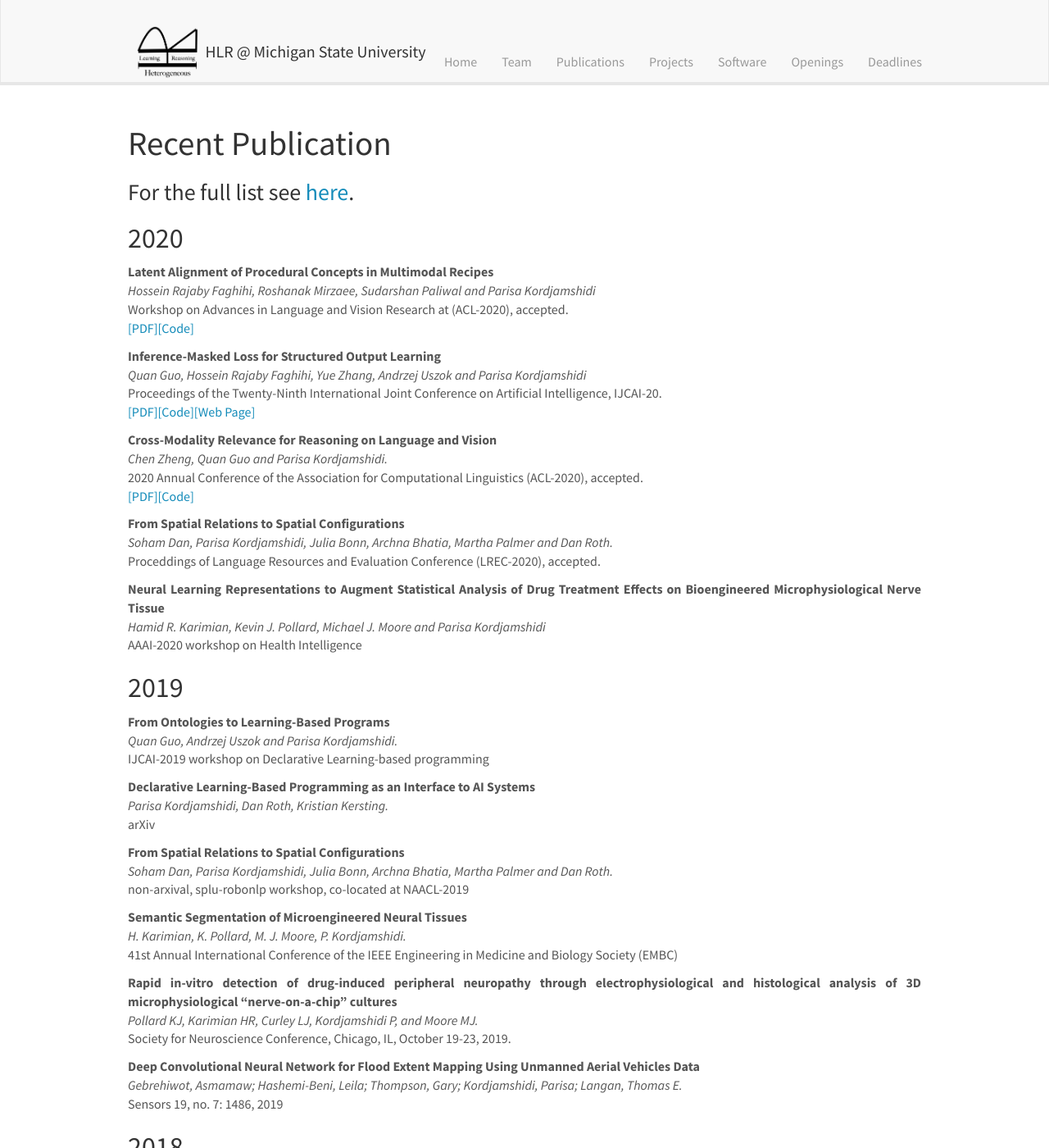
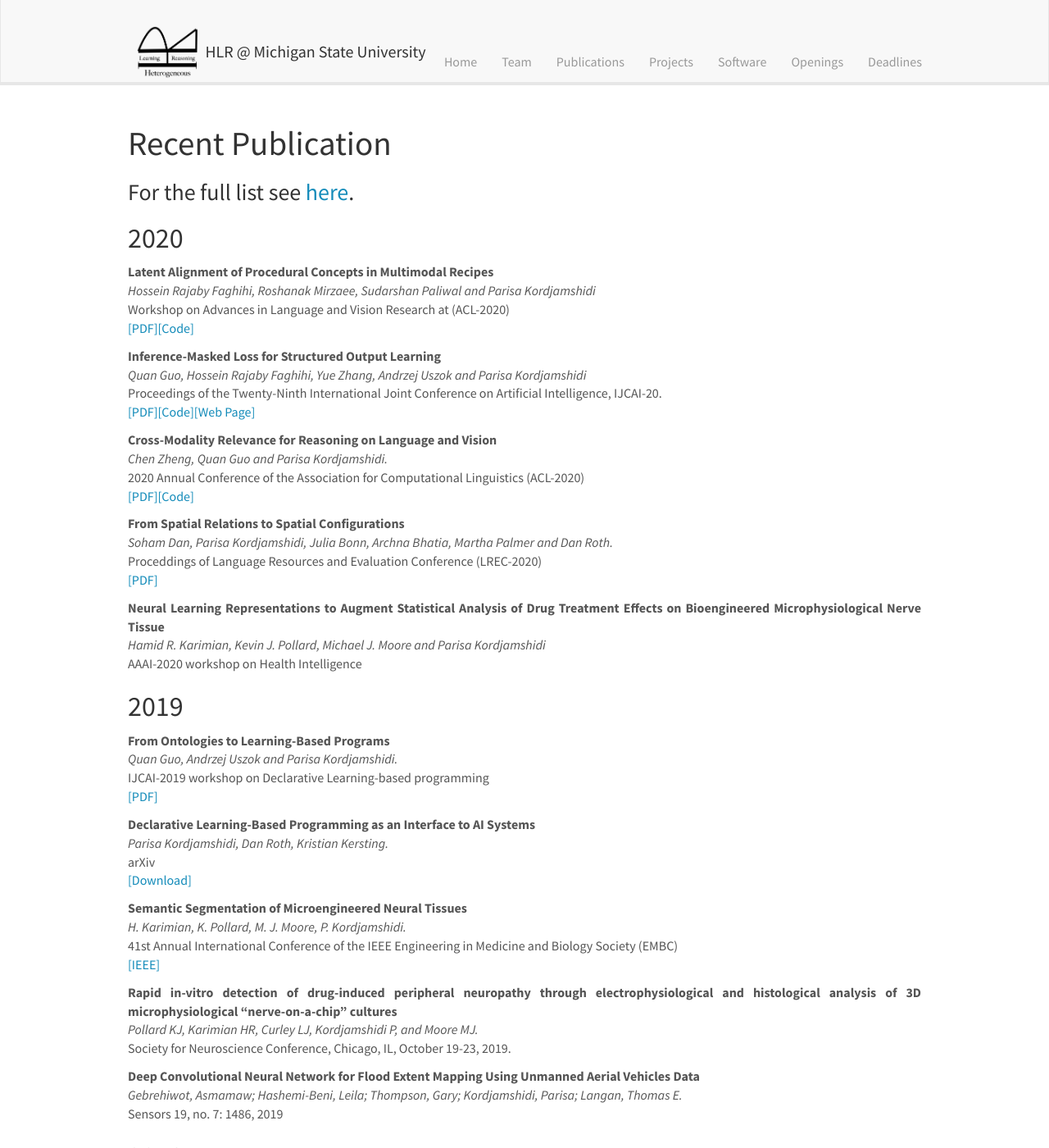
Before and after one commit to HLR/HLR.github.io, a Jekyll site: the page built from _pages/publications.md, in a window 1280 px wide and 1400 px high. Shown: the whole window at 82% size. Built offline with Jekyll 4.4.1, drawn with Linux system fonts in a browser that asks for light colours; nearby versions of some CDN libraries.

Commit message:
Update publist.yml

```diff
--- a/_data/publist.yml
+++ b/_data/publist.yml
@@ -1,7 +1,7 @@
 #2020
 - title: Latent Alignment of Procedural Concepts in Multimodal Recipes
   authors: Hossein Rajaby Faghihi, Roshanak Mirzaee, Sudarshan Paliwal and Parisa Kordjamshidi
-  venue: Workshop on Advances in Language and Vision Research at (ACL-2020), accepted.
+  venue: Workshop on Advances in Language and Vision Research at (ACL-2020)
   year: 2020
   links:
     - url: https://www.aclweb.org/anthology/2020.alvr-1.5/
@@ -23,7 +23,7 @@
 
 - title: "Cross-Modality Relevance for Reasoning on Language and Vision"
   authors: Chen Zheng, Quan Guo and Parisa Kordjamshidi.
-  venue: 2020 Annual Conference of the Association for Computational Linguistics (ACL-2020), accepted.
+  venue: 2020 Annual Conference of the Association for Computational Linguistics (ACL-2020)
   year: 2020
   links:
     - url: https://www.aclweb.org/anthology/2020.acl-main.683/
@@ -33,11 +33,11 @@
 
 - title: "From Spatial Relations to Spatial Configurations"
   authors: Soham Dan, Parisa Kordjamshidi, Julia Bonn, Archna Bhatia, Martha Palmer and Dan Roth.
-  venue: Proceddings of Language Resources and Evaluation Conference (LREC-2020), accepted.
+  venue: Proceddings of Language Resources and Evaluation Conference (LREC-2020)
   year: 2020
-#  links:
-#    - url: https://hlr.github.io/papers/IJCAI-2018-survey.pdf
-#      display:  Download
+  links:
+    - url: https://www.aclweb.org/anthology/2020.lrec-1.717/
+      display: PDF
 
 - title: Neural Learning Representations to Augment Statistical Analysis of Drug Treatment Effects on Bioengineered Microphysiological Nerve Tissue
   authors: Hamid R. Karimian, Kevin J. Pollard, Michael J. Moore and Parisa Kordjamshidi
@@ -51,8 +51,8 @@
   venue: IJCAI-2019 workshop on Declarative Learning-based programming
   year: 2019
   links:
-    - url: http://delbp.github.io/papers/DeLBP-2019_Accepted-3.pdf
-#      display:  Download
+    - url: https://delbp.github.io/papers/DeLBP-2019_Accepted-3.pdf
+      display: PDF
 
 - title: "Declarative Learning-Based Programming as an Interface to AI Systems"
   authors: Parisa Kordjamshidi, Dan Roth, Kristian Kersting.
@@ -60,21 +60,15 @@
   year: 2019
   links:
     - url: https://arxiv.org/pdf/1906.07809.pdf
-#      display:  Download
-
-
-- title: "From Spatial Relations to Spatial Configurations"
-  authors: Soham Dan, Parisa Kordjamshidi, Julia Bonn, Archna Bhatia, Martha Palmer and Dan Roth.
-  venue: non-arxival, splu-robonlp workshop, co-located at NAACL-2019
-  year: 2019
-#  links:
-#    - url: https://hlr.github.io/papers/IJCAI-2018-survey.pdf
-#      display:  Download
+      display:  Download
 
 - title: "Semantic Segmentation of Microengineered Neural Tissues"
   authors: "H. Karimian, K. Pollard, M. J. Moore, P. Kordjamshidi."
   venue: "41st Annual International Conference of the IEEE Engineering in Medicine and Biology Society (EMBC)"
   year: 2019
+  links:
+    - url: https://ieeexplore.ieee.org/document/8856378
+      display: IEEE
 #  links:
 #    - url: https://hlr.github.io/papers/IJCAI-2018-survey.pdf
 #      display:  Download
@@ -83,17 +77,12 @@
   authors: Pollard KJ, Karimian HR, Curley LJ, Kordjamshidi P, and Moore MJ.
   venue: Society for Neuroscience Conference, Chicago, IL, October 19-23, 2019.
   year: 2019
-#  links:
-#    - url: https://hlr.github.io/papers/IJCAI-2018-survey.pdf
-#      display:  Download
 
 - title: "Deep Convolutional Neural Network for Flood Extent Mapping Using Unmanned Aerial Vehicles Data"
   authors: Gebrehiwot, Asmamaw; Hashemi-Beni, Leila; Thompson, Gary; Kordjamshidi, Parisa; Langan, Thomas E.
   venue: "Sensors 19, no. 7: 1486, 2019"
   year: 2019
-#  links:
-#    - url: https://hlr.github.io/papers/IJCAI-2018-survey.pdf
-#      display:  Download
+
 
 #2018
 - title: "Systems AI: A Declarative Learning Based Programming Perspective"
```
